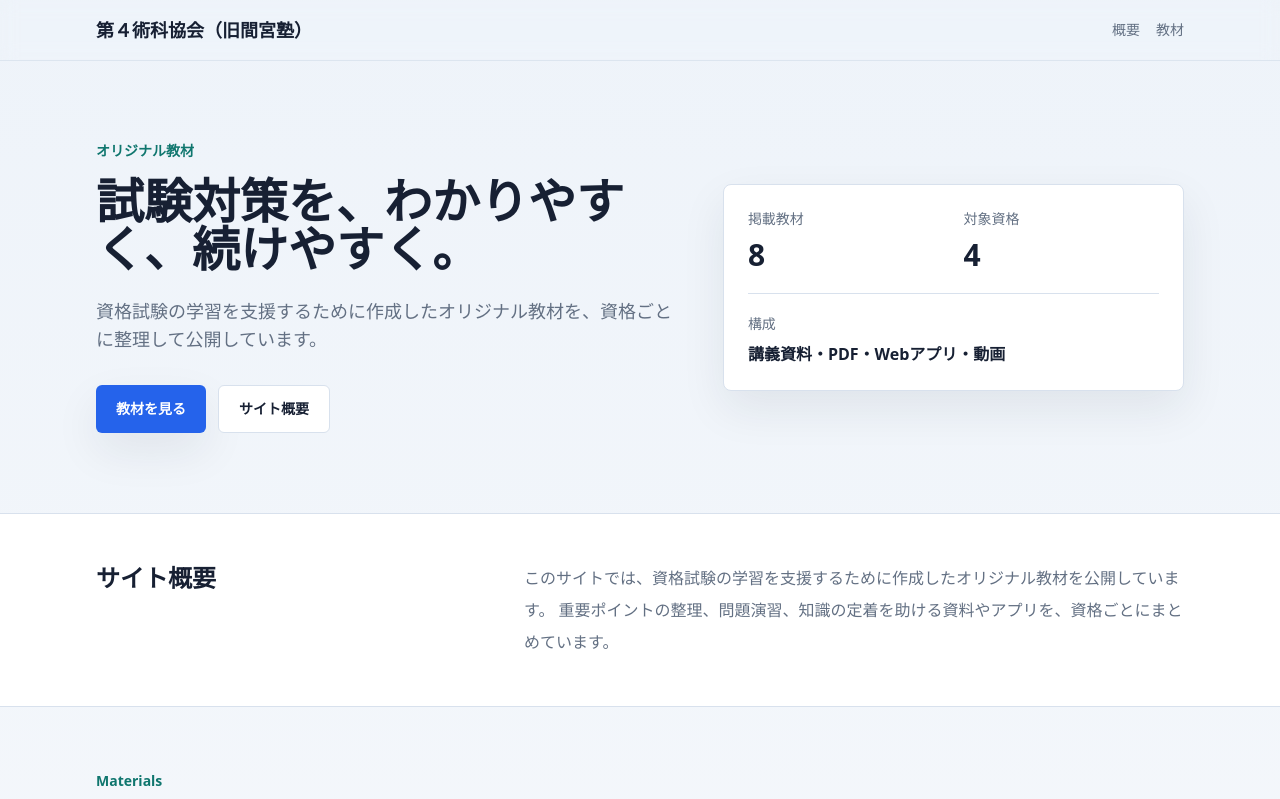
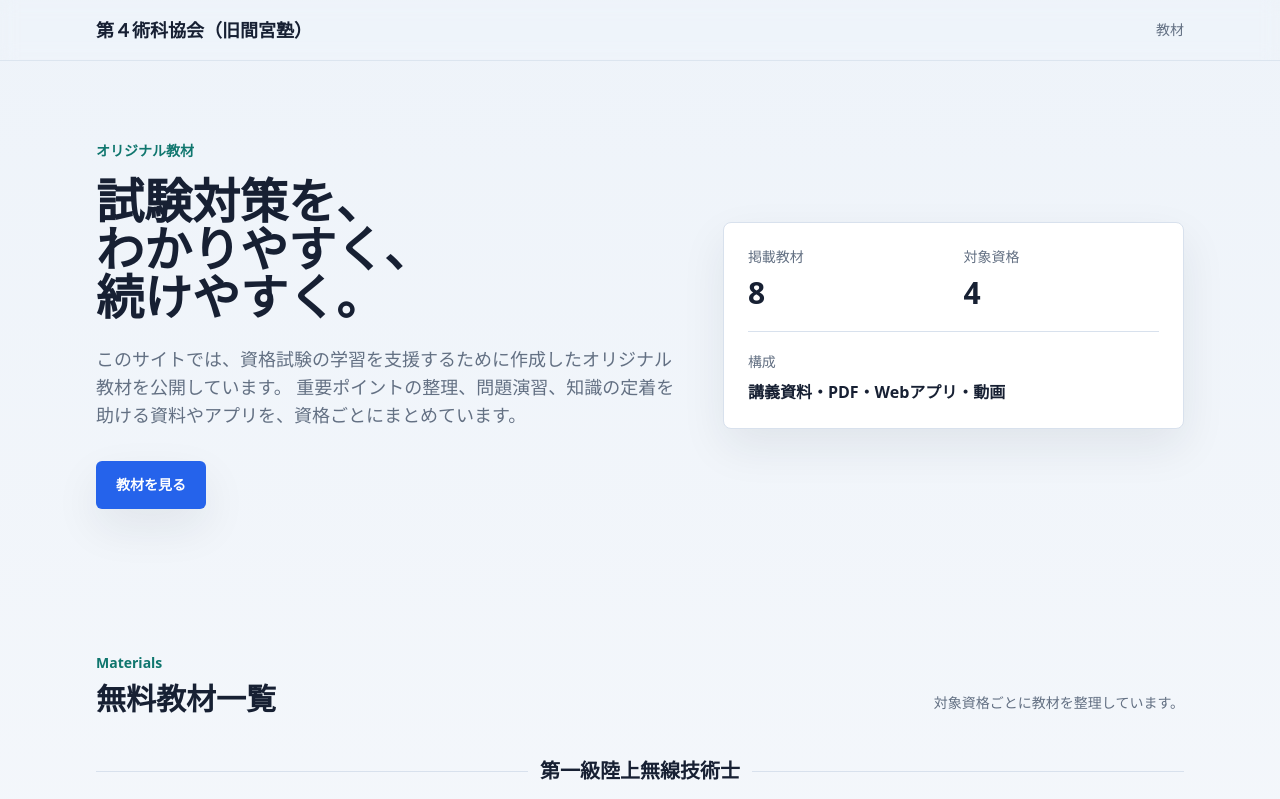
Before and after one commit to hmamiya52-bit/4th-TA_byMamiya, a Next.js app: page / in a window 1280 px wide. Shown: the top 799 px of the page. Built offline with nearby package versions, Linux system fonts and the light colour scheme.

Commit message:
Simplify homepage copy

```diff
--- a/src/app/page.tsx
+++ b/src/app/page.tsx
@@ -46,9 +46,6 @@ export default function Home() {
             {siteName}
           </a>
           <nav aria-label="主要ナビゲーション" className="flex items-center gap-4 text-sm font-medium text-muted">
-            <a className="transition hover:text-accent" href="#about">
-              概要
-            </a>
             <a className="transition hover:text-accent" href="#materials">
               教材
             </a>
@@ -61,10 +58,13 @@ export default function Home() {
           <div>
             <p className="mb-4 text-sm font-bold text-teal">オリジナル教材</p>
             <h1 className="max-w-3xl text-4xl font-bold leading-tight text-ink sm:text-5xl">
-              試験対策を、わかりやすく、続けやすく。
+              <span className="block">試験対策を、</span>
+              <span className="block">わかりやすく、</span>
+              <span className="block">続けやすく。</span>
             </h1>
             <p className="mt-6 max-w-2xl text-base leading-8 text-muted sm:text-lg">
-              資格試験の学習を支援するために作成したオリジナル教材を、資格ごとに整理して公開しています。
+              このサイトでは、資格試験の学習を支援するために作成したオリジナル教材を公開しています。
+              重要ポイントの整理、問題演習、知識の定着を助ける資料やアプリを、資格ごとにまとめています。
             </p>
             <div className="mt-8 flex flex-col gap-3 sm:flex-row">
               <a
@@ -72,12 +72,6 @@ export default function Home() {
                 className="inline-flex min-h-12 items-center justify-center rounded-md bg-accent px-5 py-3 text-sm font-bold text-white shadow-soft transition hover:bg-blue-700"
               >
                 教材を見る
-              </a>
-              <a
-                href="#about"
-                className="inline-flex min-h-12 items-center justify-center rounded-md border border-line bg-white px-5 py-3 text-sm font-bold text-ink transition hover:border-accent hover:text-accent"
-              >
-                サイト概要
               </a>
             </div>
           </div>
@@ -97,18 +91,6 @@ export default function Home() {
                 <dd className="mt-2 text-base font-bold text-ink">講義資料・PDF・Webアプリ・動画</dd>
               </div>
             </dl>
-          </div>
-        </div>
-      </section>
-
-      <section id="about" className="border-y border-line bg-white">
-        <div className="mx-auto max-w-6xl px-5 py-12 sm:px-6 lg:px-8">
-          <div className="grid gap-8 lg:grid-cols-[0.75fr_1.25fr] lg:items-start">
-            <h2 className="text-2xl font-bold text-ink">サイト概要</h2>
-            <p className="text-base leading-8 text-muted">
-              このサイトでは、資格試験の学習を支援するために作成したオリジナル教材を公開しています。
-              重要ポイントの整理、問題演習、知識の定着を助ける資料やアプリを、資格ごとにまとめています。
-            </p>
           </div>
         </div>
       </section>
```
